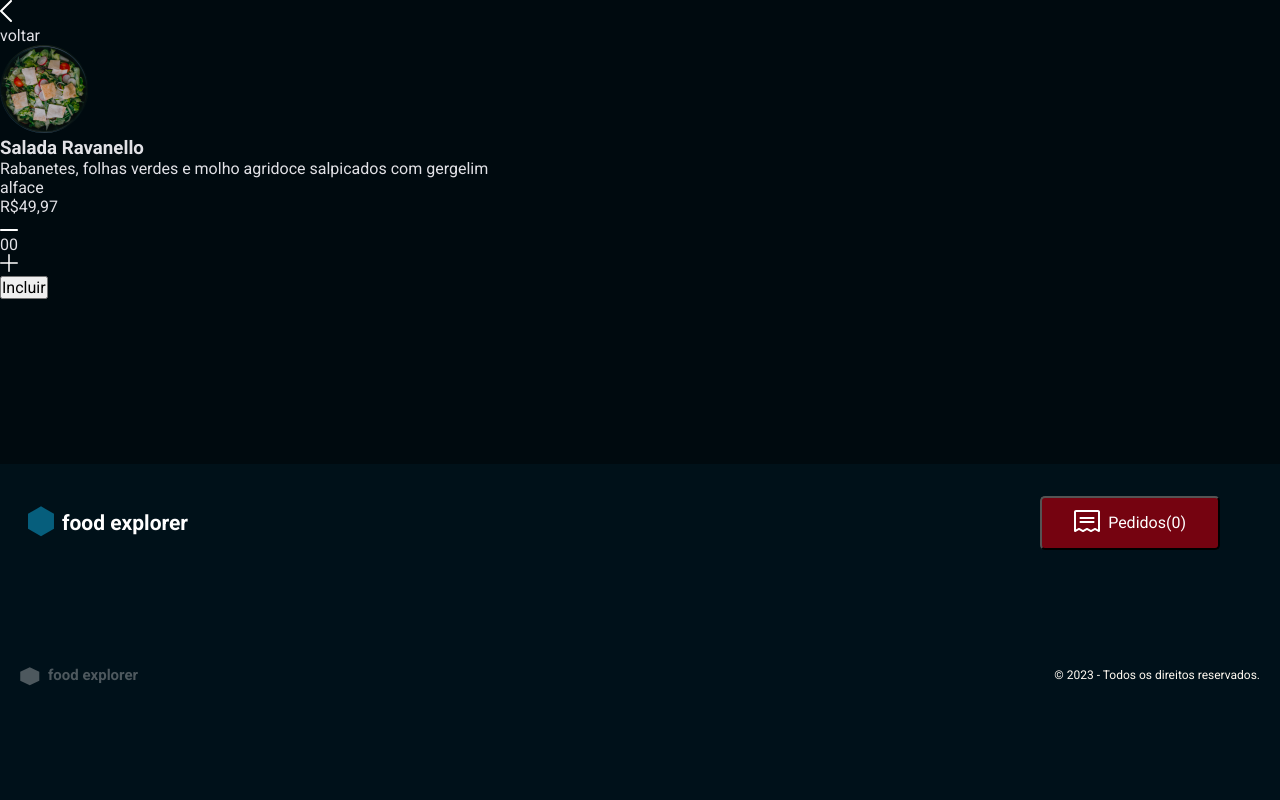
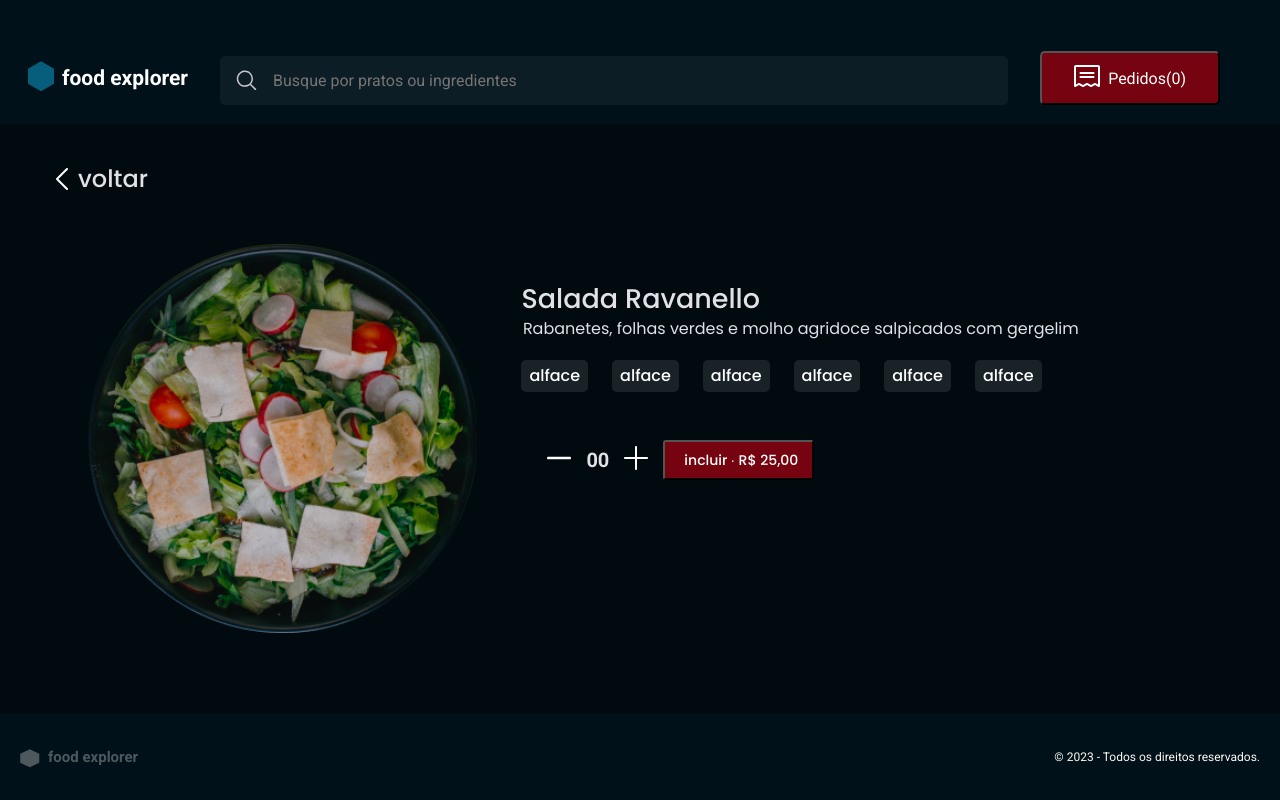
Before and after one commit to nicholassouto/food-explorer-front, a React (Vite) app: page /Details/1 in a window 1280 px wide. Built offline with nearby package versions, Linux system fonts and the light colour scheme; no server answers.

Commit message:
adjusted comp ingredients page home finish details

```diff
--- a/src/Components/Ingredients/styles.js
+++ b/src/Components/Ingredients/styles.js
@@ -2,4 +2,23 @@ import { styled } from "styled-components";
 
 export const Container = styled.div`
   display: flex;
+  flex-direction: row;
+
+  > div {
+    display: flex;
+    flex-direction: row;
+    justify-content: center;
+    align-items: center;
+    padding: 0.4rem 0.8rem;
+    background-color: ${({ theme }) => theme.dark.dark1000};
+    border-radius: 0.5rem;
+
+    p {
+      color: ${({ theme }) => theme.light.light100};
+      font-family: ${({ theme }) => theme.fonts.poppins};
+      font-weight: 500;
+      line-height: 2.4rem;
+      font-style: normal;
+    }
+  }
 `;
--- a/src/Pages/Details/index.jsx
+++ b/src/Pages/Details/index.jsx
@@ -1,4 +1,4 @@
-import { Container } from "../Menu/styles";
+import { Container } from "./styles";
 
 import { useNavigate } from "react-router-dom";
 
@@ -8,45 +8,54 @@ import ravanelo from "../../assets/Dishes/ravanello.svg";
 import minus from "../../assets/minus.svg";
 import plus from "../../assets/plus.svg";
 import arrowLeft from "../../assets/arrowLeft.svg";
+import receipt from "../../assets/receipt.svg";
 
-import { Button } from "../../Components/Button";
-import { Ingredients } from "../../Components/Ingredients";
 import { Header } from "../../Components/Header";
 import { Footer } from "../../Components/Footer";
+import { Ingredients } from "../../Components/Ingredients";
+import { Button } from "../../Components/Button";
 
 export function Details() {
   const navigate = useNavigate();
 
   function HandleBack() {
-    navigate("/");
+    navigate(-1);
   }
 
   return (
     <Container>
       <Header className="header" />
       <main>
+        <section onClick={HandleBack}>
+          <ReactSVG src={arrowLeft} alt="seta para esquerda" />
+          <p>voltar</p>
+        </section>
         <div>
-          <ReactSVG src={arrowLeft} alt="seta para esquerda" onClick={HandleBack} />
-          <p>voltar</p>
+          <div className="food-picture">
+            <ReactSVG src={ravanelo} />
+          </div>
         </div>
-        <section>
-          <ReactSVG src={ravanelo} />
-        </section>
-        <h3>Salada Ravanello</h3>
-        <p className="dish-description">Rabanetes, folhas verdes e molho agridoce salpicados com gergelim</p>
-        <Ingredients />
-        <p className="pricing">
-          R$
-          <span>49,97</span>
-        </p>
-        <div className="pricing-include">
-          <div>
+        <div className="food-info">
+          <h3>Salada Ravanello</h3>
+          <p className="dish-description">Rabanetes, folhas verdes e molho agridoce salpicados com gergelim</p>
+          <div className="ingredients">
+            <Ingredients />
+            <Ingredients />
+            <Ingredients />
+            <Ingredients />
+            <Ingredients />
+            <Ingredients />
+          </div>
+          <div className="pricing-include">
             <ReactSVG src={minus} alt="botão de menos" />
             <p>00</p>
             <ReactSVG src={plus} alt="botao de mais" />
-          </div>
-          <div>
-            <Button className="button">Incluir</Button>
+            <Button className="button">
+              <ReactSVG src={receipt} alt="icone de recibo" />
+              <p>
+                incluir ∙ R$ <span>25,00</span>
+              </p>
+            </Button>
           </div>
         </div>
       </main>
--- a/src/Pages/Details/styles.js
+++ b/src/Pages/Details/styles.js
@@ -1,11 +1,10 @@
 import { styled } from "styled-components";
 
 export const Container = styled.div`
-  width: 100%;
   height: 100vh;
 
   display: grid;
-  grid-template-rows: 12.4rem auto;
+  grid-template-rows: 12.4rem auto 8.6rem;
   grid-template-areas:
     "header"
     "content"
@@ -19,8 +18,166 @@ export const Container = styled.div`
     grid-area: footer;
   }
 
+  .food-picture {
+    margin-left: 8.2rem;
+    svg {
+      width: 26.4rem;
+      height: 26.4rem;
+    }
+
+    @media (min-width: 1024px) {
+      margin-top: 12rem;
+      margin-left: -6rem;
+      svg {
+        width: 38.9rem;
+        height: 38.9rem;
+      }
+    }
+  }
+
+  .dish-description {
+    font-family: ${({ theme }) => theme.fonts.poppins};
+    font-size: 1.6rem;
+    font-weight: 400;
+    line-height: 140%;
+    padding-left: 2rem;
+    margin-left: 5.6rem;
+    margin-right: 5.6rem;
+
+    @media (min-width: 1024px) {
+      margin-left: 7.6rem;
+    }
+  }
+
+  .ingredients {
+    display: flex;
+    flex-direction: row;
+    flex-wrap: wrap;
+    gap: 2.4rem;
+    margin-top: 2rem;
+    margin-left: 8.45rem;
+    margin-right: 8.45rem;
+
+    @media (min-width: 1024px) {
+      margin-left: 9.45rem;
+    }
+  }
+
+  .pricing-include {
+    display: flex;
+    flex-direction: row;
+    justify-content: center;
+    align-items: center;
+    margin-top: 4.8rem;
+    gap: 1.5rem;
+
+    @media (min-width: 1024px) {
+      margin-left: -20rem;
+    }
+
+    p {
+      font-size: 2.2rem;
+      font-weight: 700;
+      line-height: 160%;
+      font-style: normal;
+
+      @media (min-width: 1024px) {
+        font-size: 2rem;
+        font-weight: 700;
+        line-height: 1.6rem;
+      }
+    }
+  }
+
+  .pricing-include svg {
+    height: 2.7rem;
+    width: 2.7rem;
+    margin-top: 0.5rem;
+
+    @media (min-width: 1024px) {
+      height: 2.4rem;
+      width: 2.4rem;
+    }
+  }
+
+  .pricing-include svg:first-child {
+    margin-bottom: 0.5rem;
+  }
+
+  .button {
+    display: flex;
+    flex-direction: row;
+    height: fit-content;
+    gap: 0.5rem;
+    align-items: center;
+    justify-content: center;
+    color: ${({ theme }) => theme.light.light100};
+    background-color: ${({ theme }) => theme.tomato.tomato100};
+    border-radius: 0.3rem;
+    padding: 0.6rem 1.4rem;
+
+    p {
+      font-size: 0.9rem;
+      font-family: ${({ theme }) => theme.fonts.poppins};
+      font-weight: 500;
+      line-height: 1.6rem;
+
+      @media (min-width: 1024px) {
+        font-size: 1.4rem;
+        font-weight: 500;
+        line-height: 2.4rem;
+      }
+    }
+
+    svg {
+      margin-top: 0.8rem;
+
+      @media (min-width: 1024px) {
+        display: none;
+      }
+    }
+  }
+
+  .food-info {
+    @media (min-width: 1024px) {
+      margin-top: 14rem;
+      margin-left: -5rem;
+    }
+
+    > h3 {
+      font-size: 2.7rem;
+      font-family: ${({ theme }) => theme.fonts.poppins};
+      font-weight: 500;
+      line-height: 140%;
+      margin-top: 1.6rem;
+      margin-left: 9.45rem;
+    }
+  }
+
   > main {
     grid-area: content;
     overflow-y: auto;
+
+    @media (min-width: 1024px) {
+      display: flex;
+      flex-direction: row;
+    }
+
+    > section {
+      display: flex;
+      flex-direction: row;
+      gap: 1rem;
+      font-family: ${({ theme }) => theme.fonts.poppins};
+      font-size: 2.4rem;
+      font-weight: 500;
+      line-height: 140%;
+      margin-top: 3.8rem;
+      margin-bottom: 1.6rem;
+
+      svg {
+        margin-top: 0.6rem;
+        margin-left: 5.6rem;
+      }
+    }
   }
 `;
--- a/src/Pages/Home/index.jsx
+++ b/src/Pages/Home/index.jsx
@@ -1,6 +1,4 @@
 import { Container } from "./styles";
-
-
 
 import { Header } from "../../Components/Header";
 import { Footer } from "../../Components/Footer";
@@ -11,7 +9,7 @@ export function Home() {
   return (
     <Container>
       <Header className="header" />
-      <main className="content">
+      <main>
         <div>
           <Foods />
           <div className="slogan">
```
